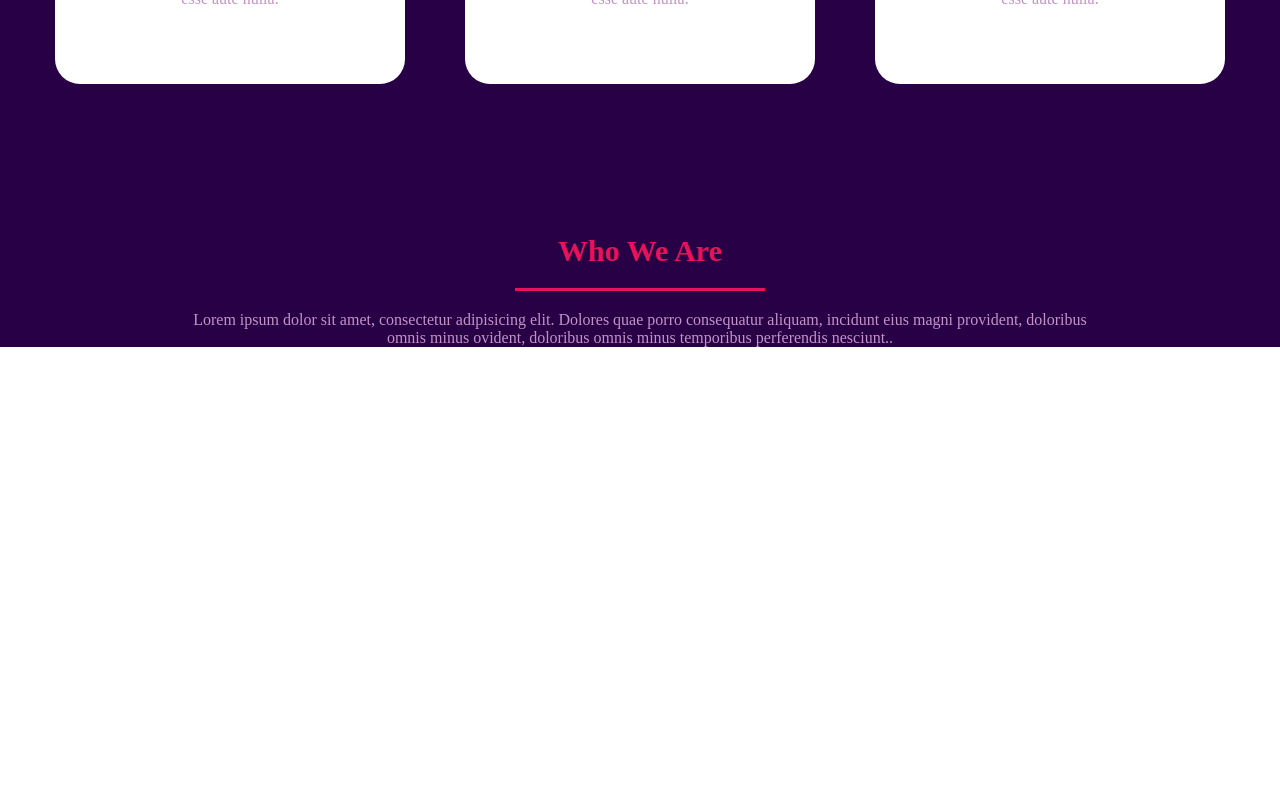
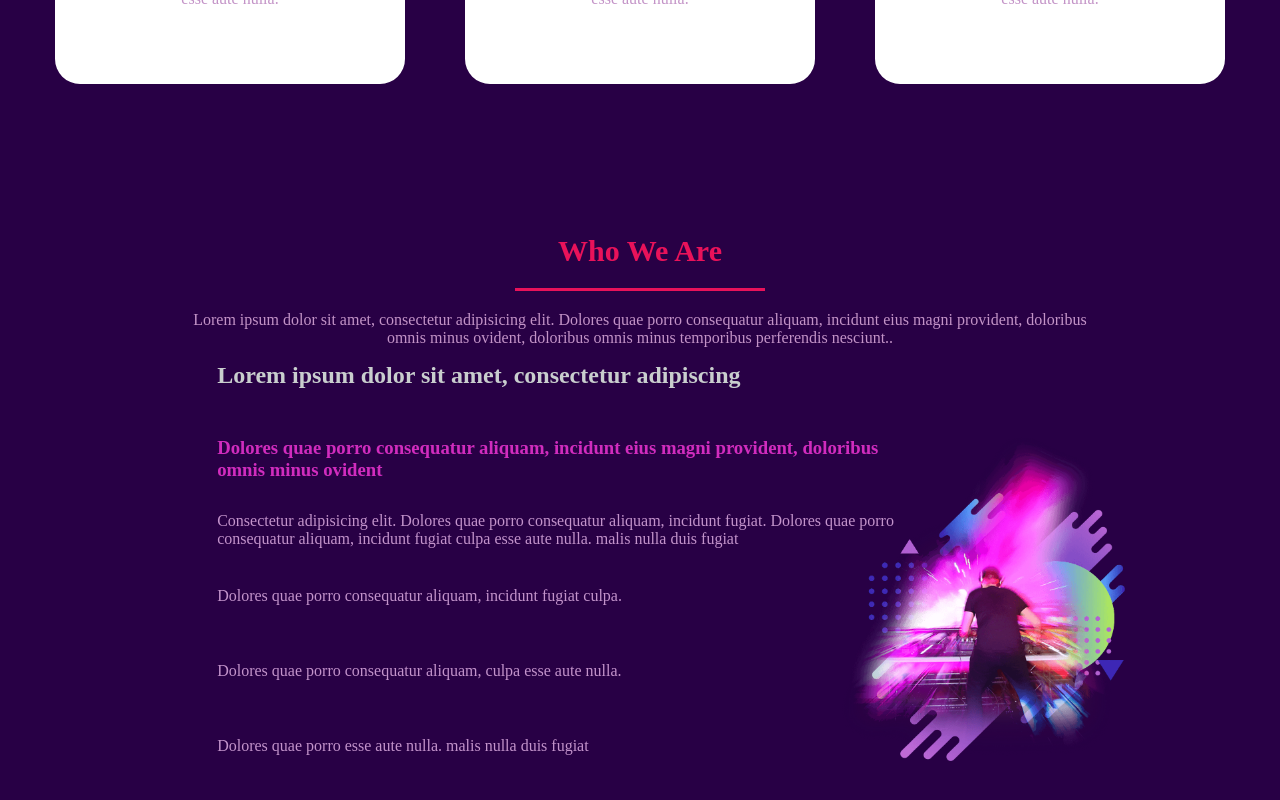
Before and after one commit to huangwei3161/vue-party, a Vue app in the folder party/: page / in a window 1280 px wide. Shown: the part 1229-2029 px from the top of the page. Before the commit the page ends 1576 px from the top, so only its background shows below. Built offline with nearby package versions, Linux system fonts and the light colour scheme.

Commit message:
add 第三个组件

```diff
--- a/party/src/App.vue
+++ b/party/src/App.vue
@@ -1,5 +1,10 @@
 <template>
   <div id="app">
+    <section id="topbar" class="d-none d-lg-block">
+    <button type="button" id="mobile-nav-active">
+      <i class="fa">点击</i>
+    </button>
+  </section>
     <header id="header">
       <div class="container">
         <div id="logo" class="pull-left">
@@ -18,10 +23,10 @@
               <a href="#" @click="onScroll(0)">Home</a>
             </li>
             <li>
-              <a href="#" @click="onScroll(600)">We Do</a>
+              <a href="#" @click="onScroll(640)">We Do</a>
             </li>
             <li>
-              <a href="#" @click="onScroll(1000)">Who We</a>
+              <a href="#" @click="onScroll(1280)">Who We</a>
             </li>
             <li>
               <a href="#portfolio">Gallery</a>
@@ -72,6 +77,7 @@
       </div>
     </section>
     <whowe ></whowe>
+
   </div>
 </template>
 
@@ -125,10 +131,10 @@ export default {
       function smoothDown() {
         if (scrolled < key) {
           scrolled += step;
-          step+=1/20;
+          step+=1/30;
           document.body.scrollTop = scrolled;
           document.documentElement.scrollTop = scrolled;
-          setTimeout(smoothDown, 5);
+          setTimeout(smoothDown, 3);
         } else {
           document.body.scrollTop = key;
           document.documentElement.scrollTop = key;
@@ -137,10 +143,10 @@ export default {
       function smoothUp() {
         if (scrolled > key) {
           scrolled -= step;
-          step+=1/20;
+          step+=1/30;
           document.body.scrollTop = scrolled;
           document.documentElement.scrollTop = scrolled;
-          setTimeout(smoothUp, 5);
+          setTimeout(smoothUp, 3);
         } else {
           document.body.scrollTop = key;
           document.documentElement.scrollTop = key;
@@ -184,6 +190,115 @@ export default {
 }
 #app {
 }
+#mobile-nav-toggle {
+  position: fixed;
+  right: 0;
+  top: 0;
+  z-index: 999;
+  margin: 20px 20px 0 0;
+  border: 0;
+  background: none;
+  font-size: 24px;
+  display: none;
+  transition: all 0.4s;
+  outline: none;
+  cursor: pointer;
+}
+
+#mobile-nav-toggle i {
+  color: #9C27B0;
+}
+body.mobile-nav-active {
+  overflow: hidden;
+}
+
+body.mobile-nav-active #mobile-nav {
+  left: 0;
+}
+
+body.mobile-nav-active #mobile-nav-toggle {
+  color: #fff;
+}
+@media (max-width: 768px) {
+  #nav-menu-container {
+    display: none;
+  }
+}
+@media (max-width: 768px) {
+  #mobile-nav-toggle {
+    display: inline;
+  }
+}
+@media (max-width: 768px) {
+  .fa {
+    display: inline-block;
+    font: normal normal normal 14px/1 FontAwesome;
+    font-size: inherit;
+    text-rendering: auto;
+    -webkit-font-smoothing: antialiased;
+    -moz-osx-font-smoothing: grayscale;
+}
+#mobile-nav-toggle {
+    position: fixed;
+    right: 0;
+    top: 0;
+    z-index: 999;
+    margin: 20px 20px 0 0;
+    border: 0;
+    background: none;
+    font-size: 24px;
+    display: none;
+    transition: all 0.4s;
+    outline: none;
+    cursor: pointer;
+}
+}
+#topbar {
+  background: linear-gradient(45deg, #E91E63 -132%, #0c2e8a 100%);
+  padding: 10px 0;
+  border-bottom: 1px solid #eee;
+  font-size: 14px;
+  display: none !important;
+}
+
+#topbar .contact-info a {
+  line-height: 1;
+  color: #acacac;
+}
+
+#topbar .contact-info a:hover {
+  color: #E91E63;
+}
+
+#topbar .contact-info i {
+  color: #E91E63;
+  padding: 4px;
+}
+.contact-info.float-left {
+    color: #acacac;
+}
+#topbar .contact-info .fa-phone {
+  padding-left: 20px;
+  margin-left: 20px;
+  border-left: 1px solid #e9e9e947;
+}
+
+#topbar .social-links a {
+  color: #E91E63;
+  padding: 4px 12px;
+  display: inline-block;
+  line-height: 1px;
+  border-left: 1px solid #e9e9e924;
+}
+
+#topbar .social-links a:hover {
+  color: #E91E63;
+}
+
+#topbar .social-links a:first-child {
+  border-left: 0;
+}
+
 #header {
   height: 84px;
   transition: all 0.5s;
@@ -222,7 +337,18 @@ export default {
   padding: 0;
   margin: 0;
 }
-
+@media (max-width: 768px) {
+  #header {
+    padding: 20px 0;
+    height: 74px;
+  }
+  #header #logo h1 {
+    font-size: 34px;
+  }
+  #header #logo img {
+    max-height: 40px;
+  }
+}
 a {
   height: 84px;
   line-height: 84px;
--- a/party/src/components/who we.vue
+++ b/party/src/components/who we.vue
@@ -9,13 +9,25 @@
         </div>
         </section>
         <div class="content">
+        <div class="left">
+            <div><h2>Lorem ipsum dolor sit amet, consectetur adipiscing</h2></div>
+            <div><h3>Dolores quae porro consequatur aliquam, incidunt eius magni provident, doloribus omnis minus ovident</h3></div>
+            <div><p>Consectetur adipisicing elit. Dolores quae porro consequatur aliquam, incidunt fugiat. Dolores quae porro consequatur aliquam, incidunt fugiat culpa esse aute nulla. malis nulla duis fugiat</p></div>
+            <div><p>Dolores quae porro consequatur aliquam, incidunt fugiat culpa.</p></div>
+            <div><p>Dolores quae porro consequatur aliquam, culpa esse aute nulla.</p></div>
+            <div><p>Dolores quae porro esse aute nulla. malis nulla duis fugiat</p></div>
+        </div>
+         <div class="right">
 
+           <img class="img" src="../../img/about-img.png" >
+
+         </div>
         </div>
     </div>
 </template>
 <script>
 export default {
-    name:"who we",
+    name:"whowe",
     props: {
 
     text: String
@@ -54,7 +66,48 @@ export default {
   width: 70%;
   margin: 0 auto;
 }
+#whowe{
+background: #280045;
+}
+.content{
+  width: 80%;
+  height: 500px;
+  display: flex;
+  flex-direction: row;
+  margin: 0 auto;
+}
+.left{
+   height: 500px;
+  width: 67%;
+}
+.left div h2{
+  color: #C9CECE;
+}
+.left div h3{
+  color: #D12CBE;
+}
+.left div{
+  height: 60px;
+  margin-top: 15px;
+  width: 100%;
+  color:#C393CB;
+  margin-left: 13%;
+}
+.right{
+  display: flex;
+flex-direction: row;
+justify-content: center;
+align-items: center;
+  height: 500px;
+  width: 33%;
 
+}
+.img{
+width: 284px;
+height: 327px;
+
+
+}
 
 
 
```
